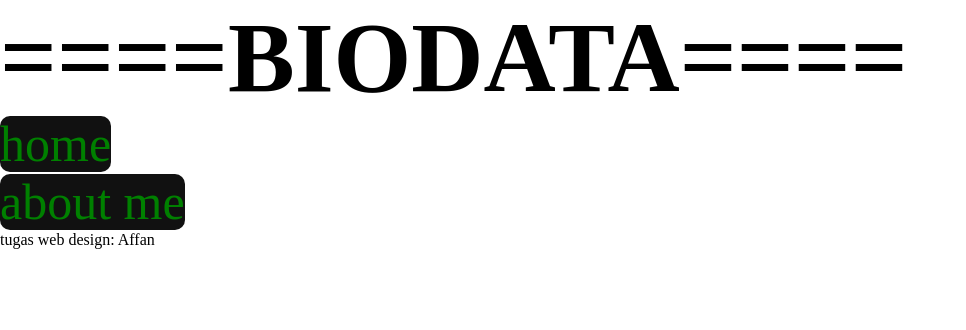
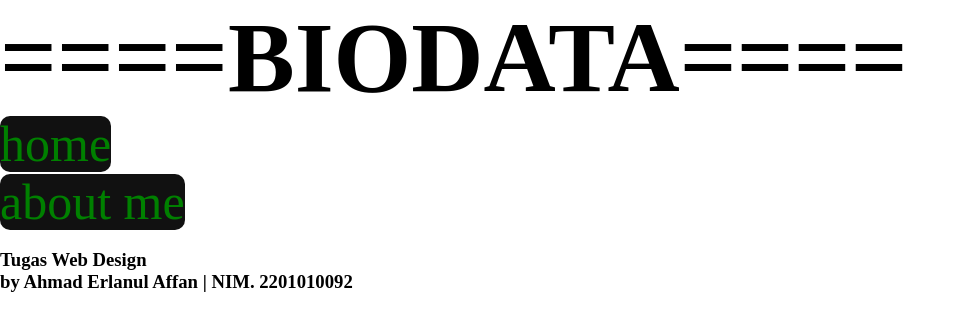
Before and after one commit to affan07-ae/webdesign, a plain HTML site: page index.html in a window 1280 px wide. Shown: the whole page, without its empty margins (0-966 px from the left). Drawn offline with Linux system fonts and the light colour scheme.

Commit message:
Update index.html

```diff
--- a/index.html
+++ b/index.html
@@ -15,7 +15,10 @@
     <ul>
         <li><a href="#">home</a></li>
         <li><a href="about.html">about me</a></li>
-        <p>tugas web design: Affan</p>
+        <br>
+        <h3>Tugas Web Design</h3>
+        <h3>by Ahmad Erlanul Affan | NIM. 2201010092</h3>
+
 
     </ul>
 
```
